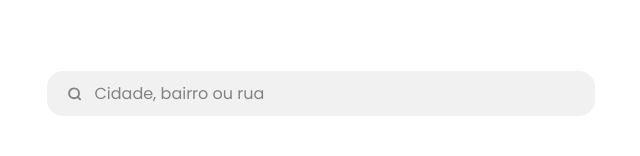
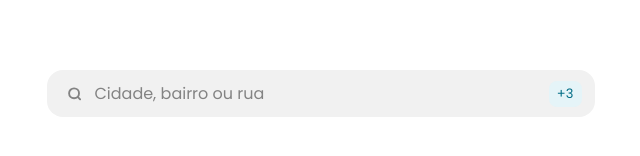
Before and after one commit to buscaluga/buscaluga-pwa, a React (Create React App) app: page / in a window 1280 px wide. Shown: the part 406-562 px from the top of the page, without its empty margins (319-959 px from the left). Built offline with nearby package versions, Linux system fonts and the light colour scheme.

Commit message:
adding tag and fixing searchInput

```diff
--- a/src/component/SearchInput/SearchInput.tsx
+++ b/src/component/SearchInput/SearchInput.tsx
@@ -6,12 +6,14 @@ import { ReactComponent as CloseSVG } from "../../asset/icon/Close.svg";
 import { MouseEventHandler, useEffect, useState } from "react";
 
 import { useRef } from "react";
+import { Tag } from "../Tag";
 
 interface SearchInputProps {
   onOpen?: Function;
   onClose?: Function;
   value?: string;
   onChange?: React.ChangeEventHandler<HTMLInputElement>;
+  tagValue?: string;
 }
 
 const SearchInput = ({
@@ -19,6 +21,7 @@ const SearchInput = ({
   onClose,
   value,
   onChange,
+  tagValue,
 }: SearchInputProps) => {
   const [isClose, setIsClose] = useState(true);
   const inputRef = useRef<HTMLInputElement>(null);
@@ -33,14 +36,10 @@ const SearchInput = ({
 
   const onCloseButtonClick: MouseEventHandler<HTMLDivElement> = (e) => {
     e.stopPropagation();
-    if (isClose) {
-      return;
-    }
-
     setIsClose(true);
   };
 
-  const onClick = () => {
+  const onClick: MouseEventHandler<HTMLDivElement> = (e) => {
     inputRef.current?.focus();
     setIsClose(false);
   };
@@ -50,7 +49,9 @@ const SearchInput = ({
       tabIndex={1}
       className={isClose ? "" : "open"}
       onClick={onClick}
-      onBlur={() => setIsClose(true)}
+      style={{
+        pointerEvents: !isClose ? "none" : undefined,
+      }}
     >
       <div className="search-block">
         <SearchIcon />
@@ -62,6 +63,9 @@ const SearchInput = ({
           placeholder="Cidade, bairro ou rua"
           autoComplete="off"
           ref={inputRef}
+          onBlur={() => {
+            setIsClose(true);
+          }}
         />
       </div>
       <div className="icon-button-block">
@@ -69,6 +73,9 @@ const SearchInput = ({
           <CloseSVG />
         </IconButton>
       </div>
+      <div className="tag-block">
+        {tagValue && <Tag type="main">{tagValue}</Tag>}
+      </div>
     </SearchInputStyled>
   );
 };
--- a/src/component/SearchInput/SearchInputStyled.tsx
+++ b/src/component/SearchInput/SearchInputStyled.tsx
@@ -15,9 +15,13 @@ const SearchInputStyled = styled.div`
   align-items: center;
   justify-content: space-between;
 
+  .tag-block {
+    display: block;
+  }
+
   .icon-button-block {
     // transition: all 0.3s;
-    opacity: 0;
+    display: none;
   }
 
   .search-block {
@@ -47,8 +51,12 @@ const SearchInputStyled = styled.div`
     background: white;
     outline: 2px solid ${(p) => p.theme.color.mainDarker};
 
+    .tag-block {
+      display: none;
+    }
+
     .icon-button-block {
-      opacity: 100;
+      display: block;
     }
 
     ::placeholder {
--- /dev/null
+++ b/src/component/Tag/Tag.tsx
@@ -0,0 +1,19 @@
+import TagStyled from "./TagStyled";
+import { PropsWithChildren } from "react";
+import { ExtraSmallText } from "../Text";
+
+type TagType = "main" | "primary-button";
+
+interface TagProps extends PropsWithChildren {
+  type: TagType;
+}
+
+const Tag = ({ type, children }: TagProps) => {
+  return (
+    <TagStyled $type={type}>
+      <ExtraSmallText>{children}</ExtraSmallText>
+    </TagStyled>
+  );
+};
+
+export default Tag;
--- /dev/null
+++ b/src/component/Tag/TagStyled.tsx
@@ -0,0 +1,30 @@
+import styled, { css } from "styled-components";
+
+interface TagStyledProps {
+  $type: string;
+}
+
+const TagStyled = styled.div<TagStyledProps>`
+  display: inline-block;
+  border-radius: 8px;
+  padding: 2px 8px;
+
+  ${(p) =>
+    p.$type === "main"
+      ? css`
+          p {
+            color: ${(p) => p.theme.color.mainDark};
+          }
+          background: #E5F4F8;
+        `
+      : css`
+          padding: 0 8px;
+
+          p {
+            color: ${(p) => p.theme.color.mainDarker};
+          }
+          background: #fff;
+        `}
+`;
+
+export default TagStyled;
--- /dev/null
+++ b/src/component/Tag/index.ts
@@ -0,0 +1 @@
+export { default as Tag } from "./Tag"
--- a/src/page/HomePage.tsx
+++ b/src/page/HomePage.tsx
@@ -11,7 +11,9 @@ export function HomePage() {
 
   return (
     <div>
-      <Layout $searchPositionY={searchContentRef.current?.getBoundingClientRect().y}>
+      <Layout
+        $searchPositionY={searchContentRef.current?.getBoundingClientRect().y}
+      >
         <div>
           <div className={"presentation-content " + (openSearch ? "hide" : "")}>
             <LogoSVG />
@@ -28,6 +30,7 @@ export function HomePage() {
             className={"search-content " + (openSearch ? "open" : "")}
           >
             <SearchInput
+              tagValue="+3"
               onOpen={() => {
                 setOpenSearch(true);
               }}
```
